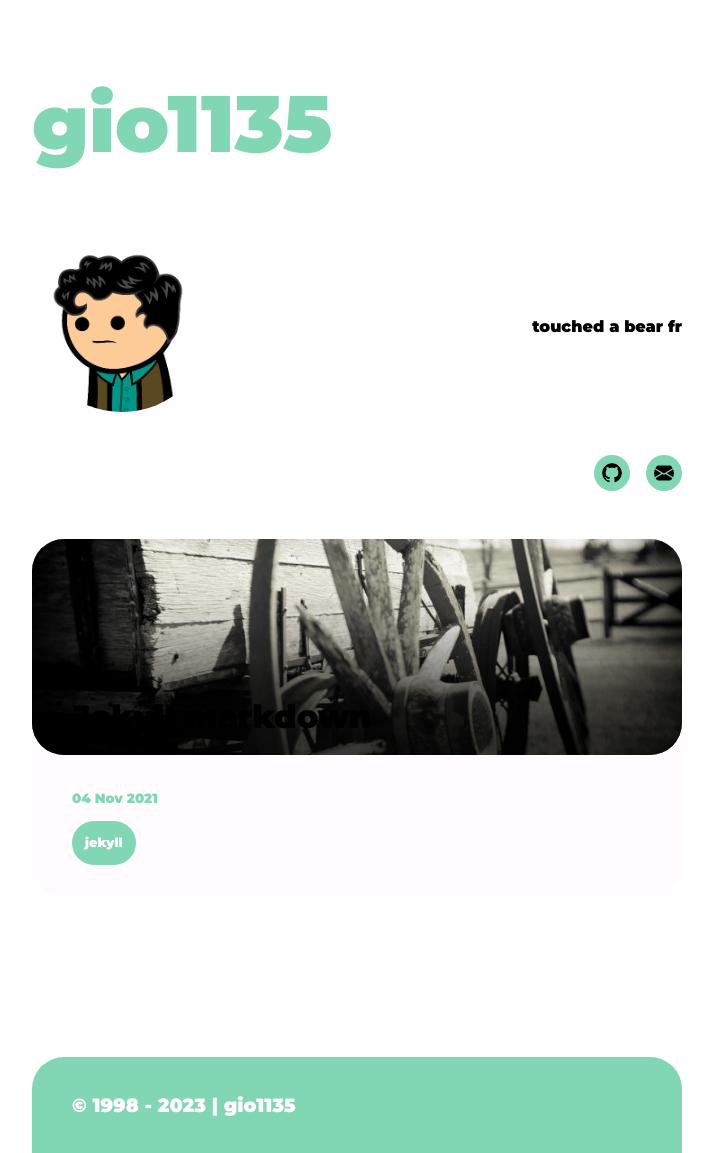
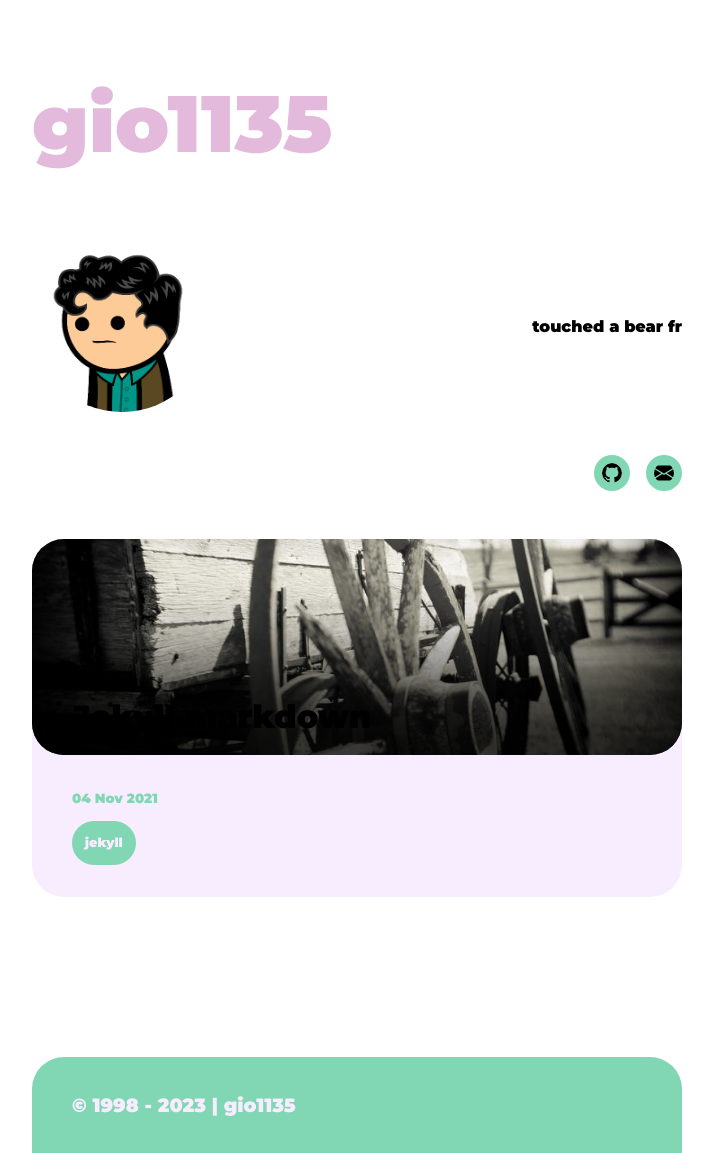
Before and after one commit to gio1135/gio1135.github.io, a Jekyll site: the page built from index.md, in a window 1280 px wide. Shown: the whole page, without its empty margins (283-996 px from the left). Built offline with Jekyll 4.4.1, drawn with Linux system fonts in a browser that asks for light colours.

Commit message:
still theming

```diff
--- a/assets/css/main.css
+++ b/assets/css/main.css
@@ -2,12 +2,12 @@
 
 :root {
   /* Themes */
-  --text-dm-site-title: #81d7b3;
+  --text-dm-site-title: #e3badb;
   --text-dm-primary: #81d7b3;
   --text-dm-secondary: #000;
   --dm-contrast: #81d7b3;
   --bg-dm-primary: #fff;
-  --bg-dm-secondary: #fffbff;
+  --bg-dm-secondary: #f7edff;
   /* Other vars */
   --border-radius: 2rem;
 }
```
